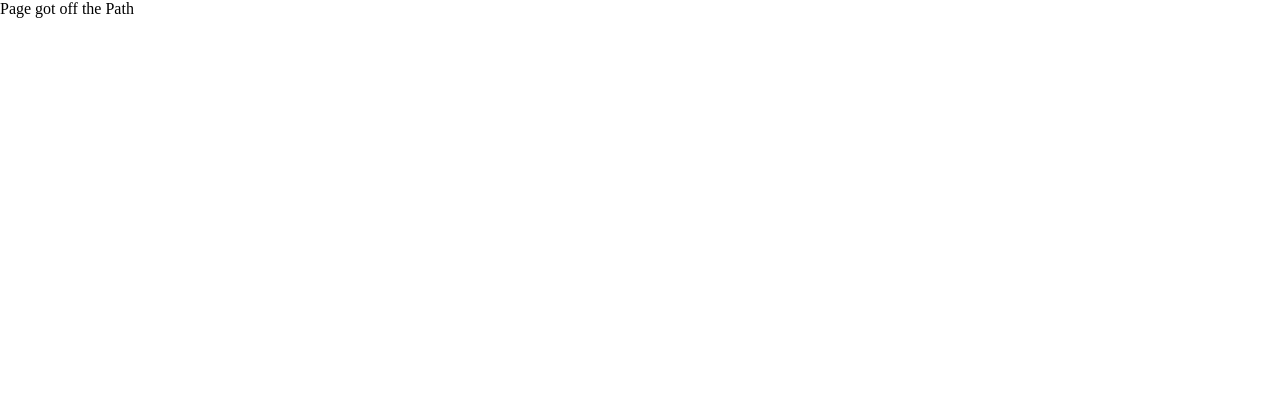
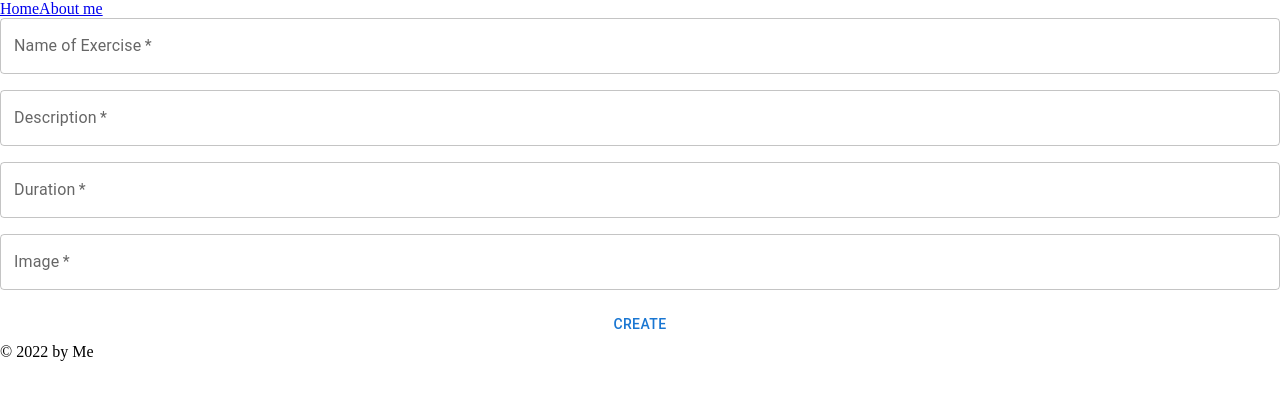
Before and after one commit to Git-Hannah/nf-capstone, a Next.js app: page /admin in a window 1280 px wide. Before the commit this address had no page. Shown: the top 400 px of the page. Built offline with nearby package versions, Linux system fonts and the light colour scheme.

Commit message:
feat(form): add mui form

```diff
--- /dev/null
+++ b/src/pages/admin/index.jsx
@@ -0,0 +1,47 @@
+import Head from "next/head";
+import React from "react";
+import Layout from "../../organisms/layout";
+import TextField from "@mui/material/TextField";
+import Stack from "@mui/material/Stack";
+import Button from "@mui/material/Button";
+
+const Page = () => {
+	const handleSubmit = event => {
+		event.preventDefault();
+		const formData = new FormData(event.target);
+		const formValues = Object.fromEntries(formData);
+		console.log(formValues);
+		event.target.reset();
+	};
+	return (
+		<Layout>
+			<Head>
+				<title key="title">Admin</title>
+			</Head>
+			<Stack component="form" spacing={2} onSubmit={handleSubmit}>
+				<TextField required name="name" label="Name of Exercise" variant="outlined" />
+				<TextField
+					required
+					multiline
+					name="description"
+					label="Description"
+					variant="outlined"
+					InputProps={{
+						sx: { fontFamily: "monospace" },
+					}}
+				/>
+				<TextField
+					required
+					name="duration"
+					type="number"
+					label="Duration"
+					variant="outlined"
+				/>
+				<TextField required name="image" label="Image" variant="outlined" />
+				<Button type="submit">Create</Button>
+			</Stack>
+		</Layout>
+	);
+};
+
+export default Page;
```
